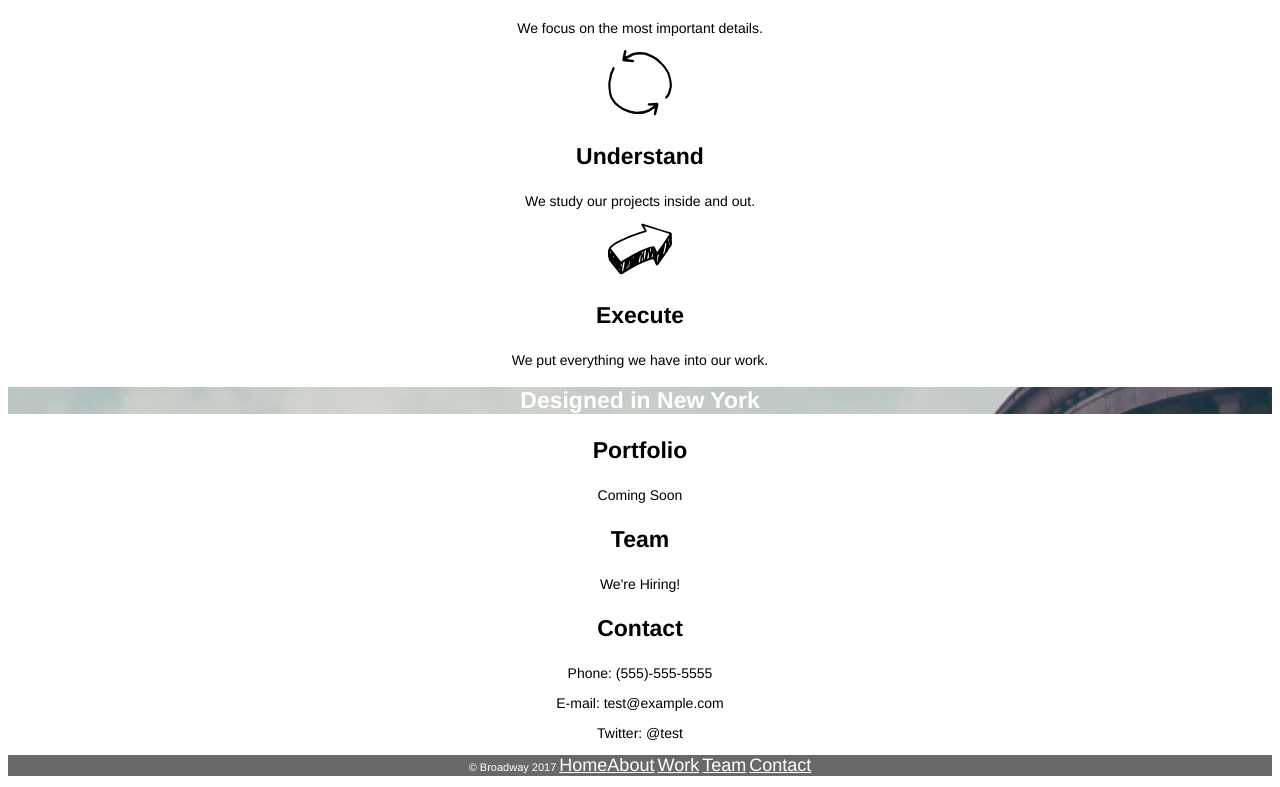
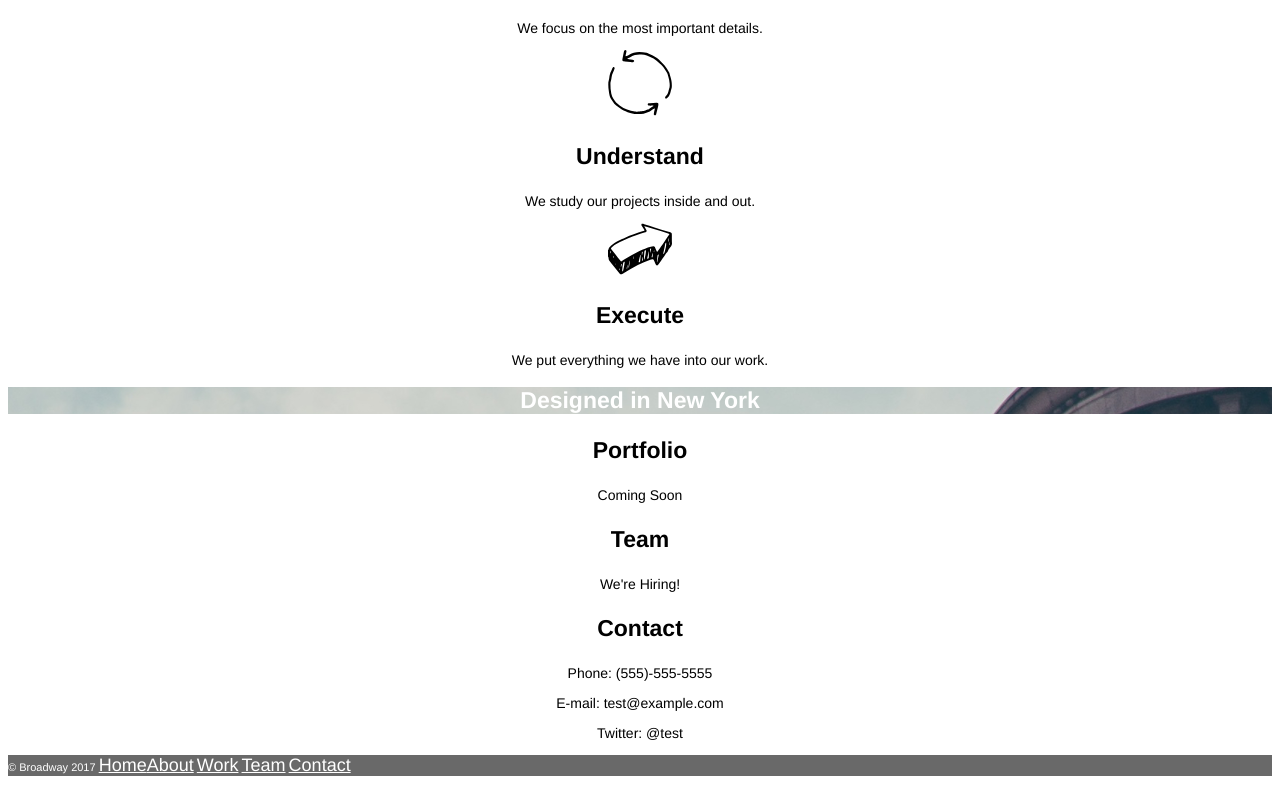
Before and after one commit to hopej/broadway, a plain HTML site: page index.html in a window 1280 px wide. Shown: the part 517-1304 px from the top of the page. Drawn offline with Linux system fonts and the light colour scheme.

Commit message:
Fix typos on stylesheet.

```diff
--- a/resources/css/styles.css
+++ b/resources/css/styles.css
@@ -36,5 +36,5 @@ footer {
 footer p {
   font-size: 11px;
   color: white;
-  text-align left
+  text-align: left;
 }
```
